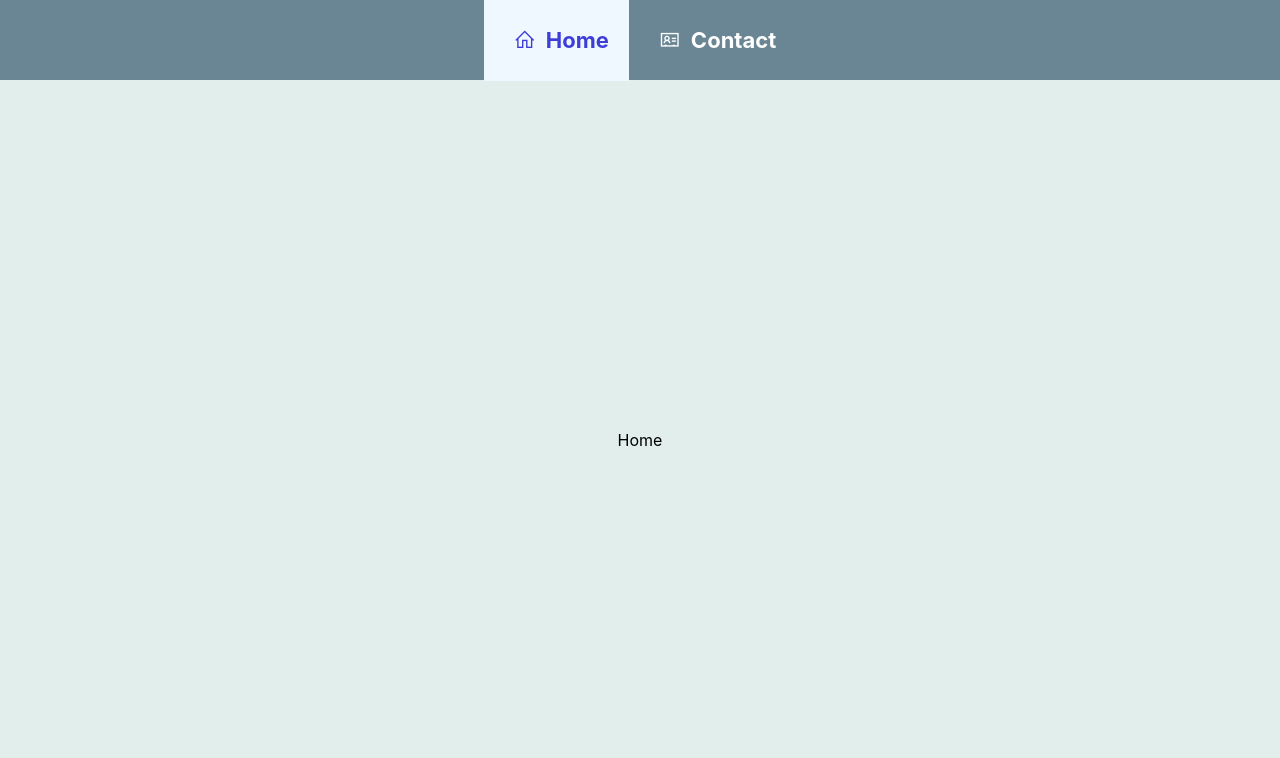
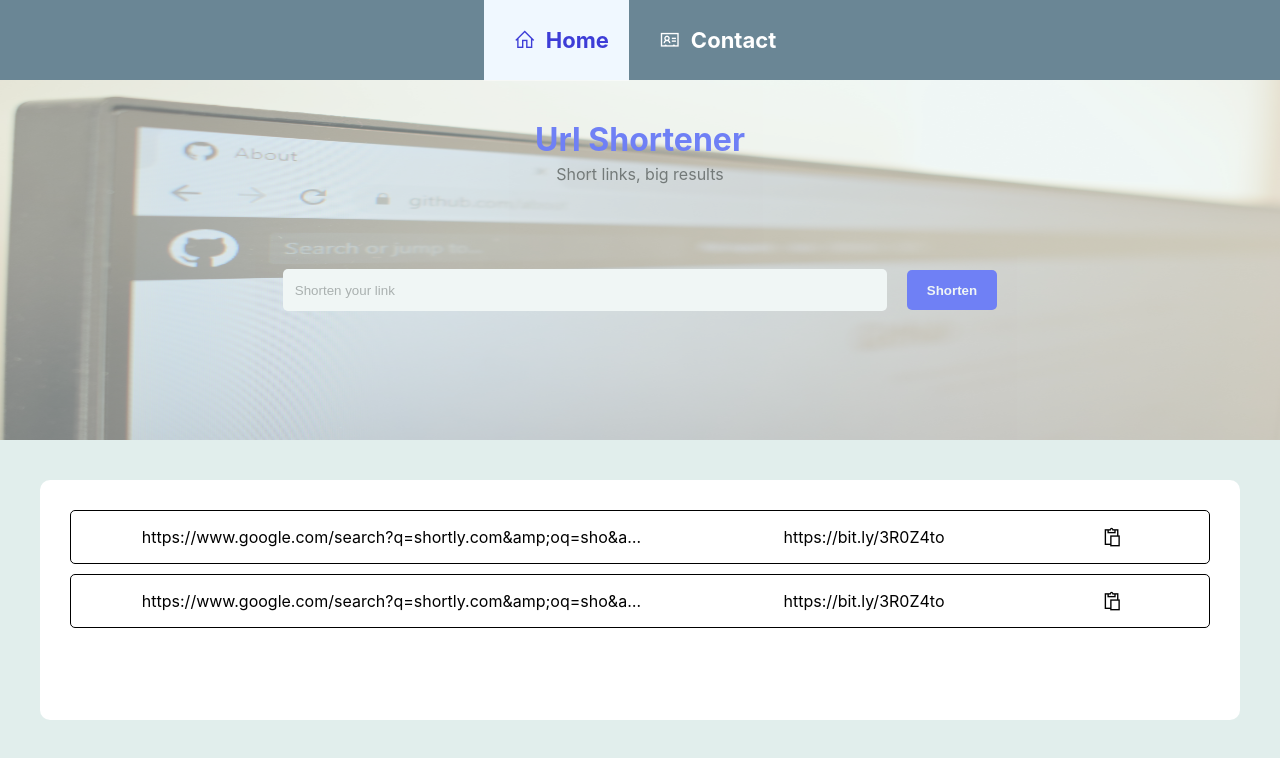
Before and after one commit to pesto-students/p3-shashank-HarshitPatel95, a React (Create React App) app in the folder Week-10/url-shortener/: page / in a window 1280 px wide. Shown: the top 758 px of the page. Built offline with nearby package versions, Linux system fonts and the light colour scheme.

Commit message:
home page design

```diff
--- a/Week-10/url-shortener/src/App.css
+++ b/Week-10/url-shortener/src/App.css
@@ -4,6 +4,9 @@
   --white-color: #ffffff;
   --palatinate-blue-color: #3d3dd7;
   --alice-blue-color: #f0f8ff;
+  --blue-color: #0014ff;
+  --vampire-black: #080808;
+  --hover-blue-color: #1b3987;
   --extra-large-font: 30px;
   --large-font: 22px;
   --medium-font: 15px;
@@ -93,6 +96,10 @@
   width: 95%;
 }
 
+.App .page-content .form-container textarea {
+  height: 70px;
+}
+
 .App .page-content .form-container input {
   height: 30px;
 }
@@ -105,6 +112,10 @@
   color: var(--white-color);
   border: none;
   cursor: pointer;
+}
+
+.App .page-content .form-container .btnsubmit:hover {
+  background-color: var(--hover-blue-color);
 }
 
 .App .page-content .card-container {
@@ -140,6 +151,92 @@
   margin: 5px;
 }
 
+.App .page-content .link-container {
+  height: 50%;
+  background-image: url(../src/img/url-back.jpg);
+  background-repeat: round;
+  opacity: 0.5;
+}
+
+.App .page-content .link-container .linkform-container {
+  padding: 50px;
+}
+
+.App .page-content .link-container .linkform-container form {
+  margin: 20px;
+}
+
+.App .page-content .link-container .linkform-container form input {
+  height: 40px;
+  margin: 10px;
+  text-indent: 10px;
+  width: 600px;
+  border: none;
+  border-radius: 5px;
+}
+
+.App .page-content .link-container .linkform-container form button {
+  height: 40px;
+  margin: 10px;
+  padding: 0px 20px;
+  background-color: var(--blue-color);
+  color: var(--white-color);
+  font-weight: bold;
+  border: none;
+  border-radius: 5px;
+  cursor: pointer;
+}
+
+.App .page-content .link-container .linkform-container form button:hover {
+  background-color: var(--hover-blue-color);
+}
+
+.App .page-content .link-container h1 {
+  color: var(--blue-color);
+  margin: 40px 0px 0px 0px;
+}
+
+.App .page-content .link-container h4 {
+  color: var(--vampire-black);
+  margin: 5px;
+  font-weight: normal;
+}
+
+.App .page-content .list-container {
+  height: 50%;
+}
+
+.App .page-content .linklist-container {
+  padding: 20px;
+  margin: 40px;
+  background-color: var(--white-color);
+  border-radius: 10px;
+  height: 200px;
+  overflow-y: auto;
+}
+
+.App .page-content .linklist-container .shorted-link-card {
+  display: flex;
+  flex-direction: row;
+  justify-content: space-around;
+  border: 1px solid black;
+  margin: 10px;
+  border-radius: 5px;
+}
+
+.App .page-content .linklist-container .shorted-link-card i {
+  margin: 15px;
+  cursor: pointer;
+  font-size: var(--large-font);
+}
+
+.App .page-content .linklist-container .shorted-link-card p:first-child {
+  white-space: nowrap;
+  overflow: hidden;
+  text-overflow: ellipsis;
+  max-width: 500px;
+}
+
 @media (max-width: 450px) {
   .App .page-content .card-container .cards {
     display: flex;
--- /dev/null
+++ b/Week-10/url-shortener/src/components/LinkCard.js
@@ -0,0 +1,16 @@
+import ShortedLinkCard from "./ShortedLinkCard";
+
+const LinkCard = () => {
+  let longURL =
+    "https://www.google.com/search?q=shortly.com&amp;oq=sho&amp;aqs=chrome.1.69i57j69i59l2j69i61l3j69i65l2.2163j0j1&amp;sourceid=chrome&amp;ie=UTF-8";
+  let shortURL = "https://bit.ly/3R0Z4to";
+
+  return (
+    <div className="linklist-container">
+      <ShortedLinkCard longurl={longURL} shorturl={shortURL} />
+      <ShortedLinkCard longurl={longURL} shorturl={shortURL} />
+    </div>
+  );
+};
+
+export default LinkCard;
--- /dev/null
+++ b/Week-10/url-shortener/src/components/LinkForm.js
@@ -0,0 +1,17 @@
+const LinkForm = () => {
+  const handleSubmit = async (e) => {
+    e.preventDefault();
+    return false;
+  };
+
+  return (
+    <div className="linkform-container">
+      <form onSubmit={handleSubmit}>
+        <input type="text" placeholder="Shorten your link" />
+        <button>Shorten</button>
+      </form>
+    </div>
+  );
+};
+
+export default LinkForm;
--- /dev/null
+++ b/Week-10/url-shortener/src/components/ShortedLinkCard.js
@@ -0,0 +1,11 @@
+const ShortedLinkCard = (props) => {
+  return (
+    <div className="shorted-link-card">
+      <p>{props.longurl}</p>
+      <p>{props.shorturl}</p>
+      <i className="las la-clipboard"></i>
+    </div>
+  );
+};
+
+export default ShortedLinkCard;
--- a/Week-10/url-shortener/src/pages/Home.js
+++ b/Week-10/url-shortener/src/pages/Home.js
@@ -1,5 +1,19 @@
+import LinkForm from "../components/LinkForm";
+import LinkCard from "../components/LinkCard";
+
 const Home = () => {
-  return <div className="page-content">Home</div>;
+  return (
+    <div className="page-content">
+      <div className="link-container">
+        <h1>Url Shortener</h1>
+        <h4>Short links, big results</h4>
+        <LinkForm />
+      </div>
+      <div className="list-container">
+        <LinkCard />
+      </div>
+    </div>
+  );
 };
 
 export default Home;
```
Also changed, not shown: Week-10/url-shortener/src/img/url-back.jpg (added).
